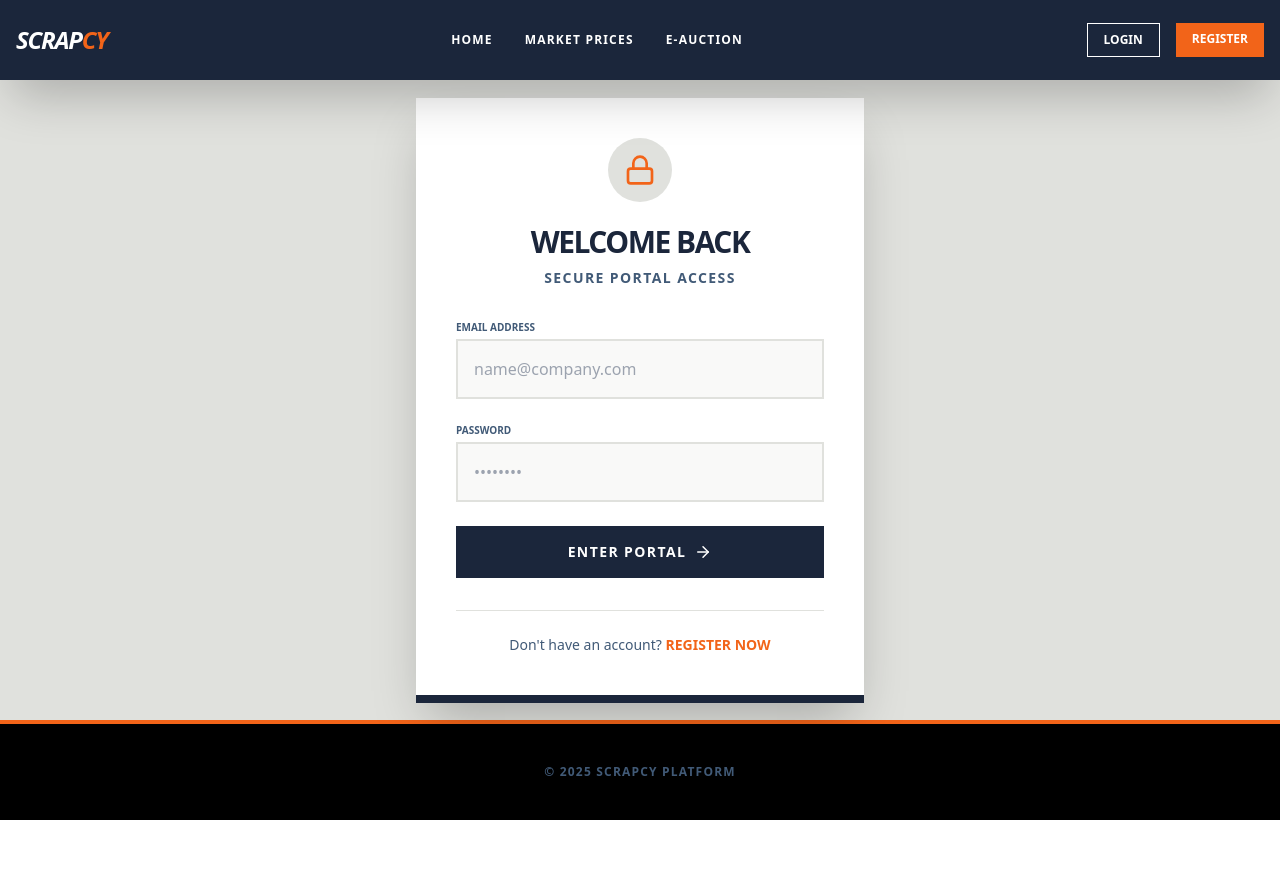
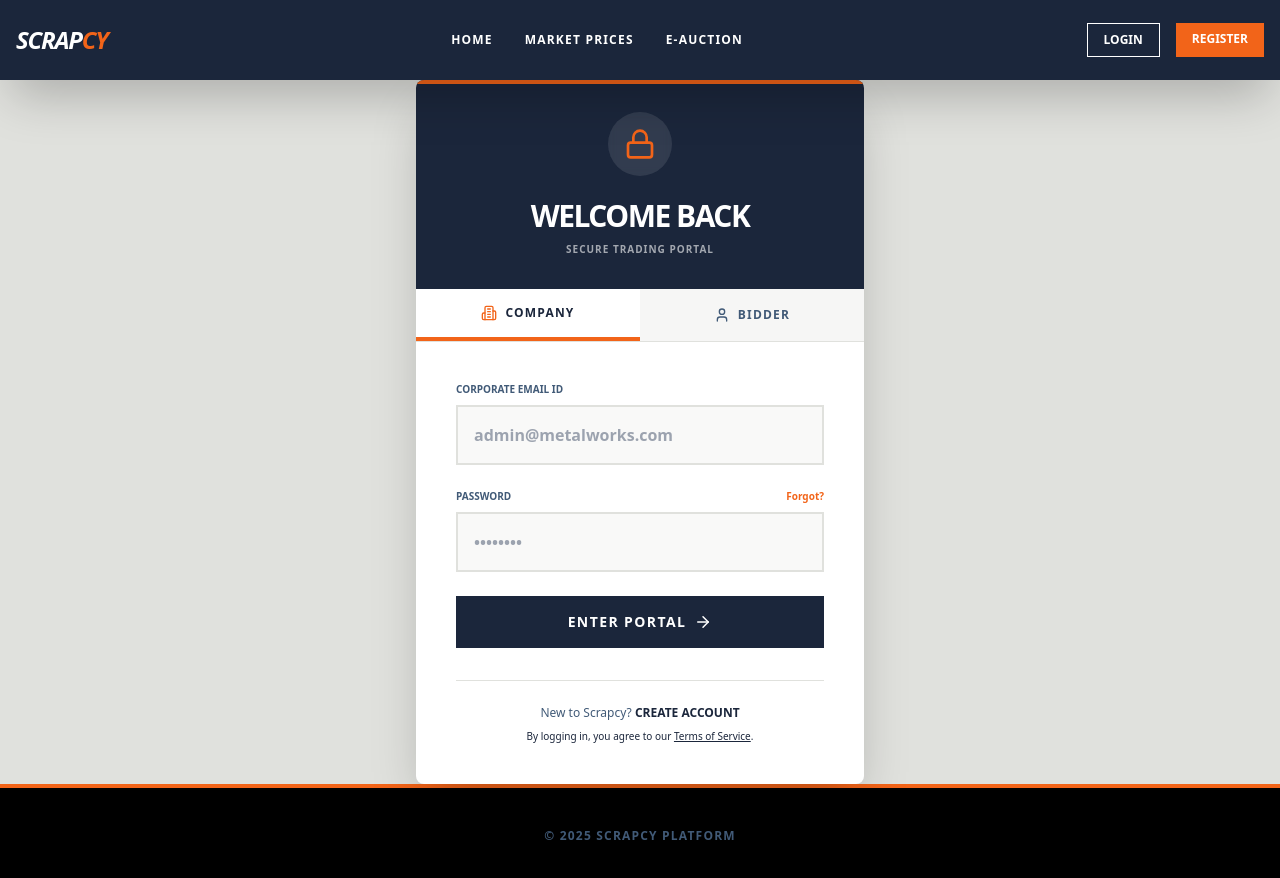
Before and after one commit to nilesh94/scrapcy-frontend, a React (Create React App) app: page /login in a window 1280 px wide. Shown: the top 878 px of the page. Before the commit the page ends 820 px from the top, so only its background shows below. Built offline with nearby package versions, Linux system fonts and the light colour scheme.

Commit message:
Update Login.js

```diff
--- a/src/pages/Login.js
+++ b/src/pages/Login.js
@@ -1,38 +1,107 @@
-import React from 'react';
-import { Link } from 'react-router-dom';
-import { Lock, ArrowRight } from 'lucide-react';
+import React, { useState } from 'react';
+import { Link, useNavigate } from 'react-router-dom';
+import { Lock, ArrowRight, Building2, User } from 'lucide-react';
 
 const Login = () => {
+  const navigate = useNavigate();
+  const [role, setRole] = useState('company'); // Default role selection
+  const [isLoading, setIsLoading] = useState(false);
+
+  const handleLogin = (e) => {
+    e.preventDefault();
+    setIsLoading(true);
+
+    // Simulate API Call delay
+    setTimeout(() => {
+      setIsLoading(false);
+      if (role === 'company') {
+        navigate('/company/dashboard');
+      } else {
+        navigate('/'); // Redirect bidders to Home for now
+      }
+    }, 1000);
+  };
+
   return (
-    <div className="min-h-[80vh] flex items-center justify-center px-4">
-      <div className="max-w-md w-full bg-white p-10 shadow-2xl border-b-8 border-navy">
-        <div className="text-center mb-8">
-          <div className="inline-block p-4 bg-platinum rounded-full mb-4">
+    <div className="min-h-[85vh] flex items-center justify-center px-4 bg-platinum">
+      <div className="max-w-md w-full bg-white shadow-2xl overflow-hidden rounded-lg">
+
+        {/* HEADER SECTION */}
+        <div className="bg-navy p-8 text-center text-white relative overflow-hidden">
+          <div className="absolute top-0 left-0 w-full h-1 bg-orange"></div>
+          <div className="inline-block p-4 bg-white/10 rounded-full mb-4 backdrop-blur-sm">
             <Lock className="text-orange" size={32} />
           </div>
           <h2 className="text-3xl font-black uppercase tracking-tighter">Welcome Back</h2>
-          <p className="text-steel font-bold text-sm uppercase tracking-widest mt-2">Secure Portal Access</p>
+          <p className="text-white/60 font-bold text-[10px] uppercase tracking-widest mt-2">Secure Trading Portal</p>
         </div>
 
-        <form className="space-y-6">
-          <div>
-            <label className="block text-[10px] font-black uppercase mb-1 text-steel">Email Address</label>
-            <input type="email" className="w-full p-4 bg-platinum/20 border-2 border-platinum focus:border-orange outline-none transition" placeholder="name@company.com" required />
+        {/* ROLE TOGGLE */}
+        <div className="flex border-b border-platinum">
+          <button
+            onClick={() => setRole('company')}
+            className={`flex-1 py-4 flex items-center justify-center gap-2 text-xs font-black uppercase tracking-widest transition-colors ${role === 'company' ? 'bg-white text-navy border-b-4 border-orange' : 'bg-platinum/30 text-steel hover:bg-platinum'}`}
+          >
+            <Building2 size={16} className={role === 'company' ? 'text-orange' : 'text-steel'}/> Company
+          </button>
+          <button
+            onClick={() => setRole('bidder')}
+            className={`flex-1 py-4 flex items-center justify-center gap-2 text-xs font-black uppercase tracking-widest transition-colors ${role === 'bidder' ? 'bg-white text-navy border-b-4 border-orange' : 'bg-platinum/30 text-steel hover:bg-platinum'}`}
+          >
+            <User size={16} className={role === 'bidder' ? 'text-orange' : 'text-steel'}/> Bidder
+          </button>
+        </div>
+
+        {/* LOGIN FORM */}
+        <div className="p-10">
+          <form onSubmit={handleLogin} className="space-y-6">
+            <div>
+              <label className="block text-[10px] font-black uppercase mb-2 text-steel">
+                {role === 'company' ? 'Corporate Email ID' : 'Registered Email'}
+              </label>
+              <input
+                type="email"
+                className="w-full p-4 bg-platinum/20 border-2 border-platinum focus:border-orange outline-none transition font-bold text-navy"
+                placeholder={role === 'company' ? "admin@metalworks.com" : "trader@gmail.com"}
+                required
+              />
+            </div>
+
+            <div>
+              <div className="flex justify-between items-center mb-2">
+                <label className="block text-[10px] font-black uppercase text-steel">Password</label>
+                <a href="#" className="text-[10px] font-bold text-orange hover:underline">Forgot?</a>
+              </div>
+              <input
+                type="password"
+                className="w-full p-4 bg-platinum/20 border-2 border-platinum focus:border-orange outline-none transition font-bold text-navy"
+                placeholder="••••••••"
+                required
+              />
+            </div>
+
+            <button
+              type="submit"
+              disabled={isLoading}
+              className="w-full bg-navy text-white py-4 font-black uppercase text-sm tracking-widest flex items-center justify-center gap-2 hover:bg-orange transition-all disabled:opacity-70 disabled:cursor-not-allowed"
+            >
+              {isLoading ? (
+                <span className="animate-pulse">Verifying Credentials...</span>
+              ) : (
+                <>Enter Portal <ArrowRight size={18} /></>
+              )}
+            </button>
+          </form>
+
+          {/* FOOTER LINKS */}
+          <div className="mt-8 pt-6 border-t border-platinum text-center space-y-2">
+            <p className="text-xs text-steel font-medium">
+              New to Scrapcy? <Link to="/register" className="text-navy font-black hover:text-orange transition">CREATE ACCOUNT</Link>
+            </p>
+            <p className="text-[10px] text-platinum-dark">
+              By logging in, you agree to our <a href="#" className="underline">Terms of Service</a>.
+            </p>
           </div>
-          <div>
-            <label className="block text-[10px] font-black uppercase mb-1 text-steel">Password</label>
-            <input type="password" className="w-full p-4 bg-platinum/20 border-2 border-platinum focus:border-orange outline-none transition" placeholder="••••••••" required />
-          </div>
-
-          <button className="w-full bg-navy text-white py-4 font-black uppercase text-sm tracking-widest flex items-center justify-center gap-2 hover:bg-orange transition-all">
-            Enter Portal <ArrowRight size={18} />
-          </button>
-        </form>
-
-        <div className="mt-8 pt-6 border-t border-platinum text-center">
-          <p className="text-sm text-steel font-medium">
-            Don't have an account? <Link to="/register" className="text-orange font-black hover:underline">REGISTER NOW</Link>
-          </p>
         </div>
       </div>
     </div>
```
